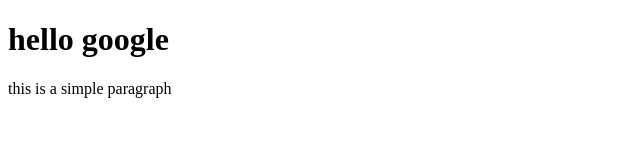
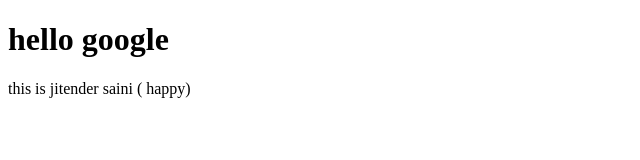
Before and after one commit to jitendersainik2006-ops/localman-, a plain HTML site: page index.html in a window 1280 px wide. Shown: the full height of the page, 0-640 px from the left. Drawn offline with Linux system fonts and the light colour scheme.

Commit message:
add samthin new

```diff
--- a/index.html
+++ b/index.html
@@ -7,6 +7,6 @@
 </head>
 <body>
     <h1> hello google</h1>
-    <p> this is a simple paragraph</p>
+<p> this is jitender saini  ( happy)</p>
 </body>
 </html>
```
